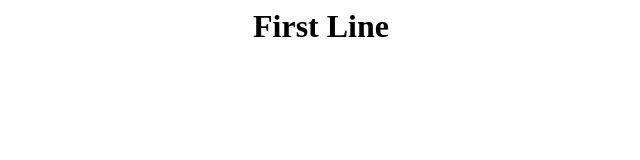
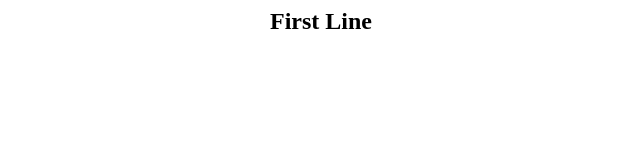
Before and after one commit to tanaytb1998/project, a plain HTML site: page index.html in a window 1280 px wide. Shown: the whole page, without its empty margins (319-959 px from the left). Drawn offline with Linux system fonts and the light colour scheme.

Commit message:
code change

```diff
--- a/index.html
+++ b/index.html
@@ -1,6 +1,6 @@
 <html>
 <body>
 <center>
-<h1>First Line</h1>
+<h2>First Line</h2>
 </body>
 </html>
```
